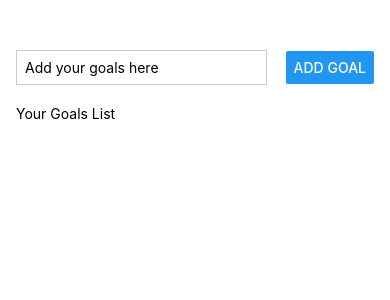
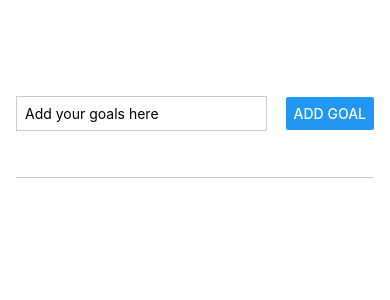
Before and after one commit to Aadiyogi112/01-Native-App, a React Native app: screen / in a window 390 px wide. Shown: the top 300 px of the page. Built offline with nearby package versions, Linux system fonts and the light colour scheme.

Commit message:
TodoList Basic

```diff
--- a/App.js
+++ b/App.js
@@ -1,14 +1,57 @@
-import { StyleSheet, Text, View, Button, TextInput } from "react-native";
+import { useState } from "react";
+import {
+  StyleSheet,
+  Text,
+  View,
+  Button,
+  TextInput,
+  ScrollView,
+  FlatList,
+} from "react-native";
 
 export default function App() {
+  const [enteredGoalText, setEnteredGoalText] = useState("");
+  const [goals, setGoals] = useState([]);
+
+  const goalInputHandler = (enteredText) => {
+    setEnteredGoalText(enteredText);
+  };
+
+  const addGoalHandler = () => {
+    setGoals((currentGoals) => [...currentGoals, enteredGoalText]);
+  };
+
   return (
     <View style={styles.appContainer}>
       <View style={styles.inputContainer}>
-        <TextInput style={styles.textInput} placeholder="Add your goals here"/>
-      <Button title="Add Goal" />
+        <TextInput
+          style={styles.textInput}
+          placeholder="Add your goals here"
+          onChangeText={goalInputHandler}
+        />
+        <Button onPress={addGoalHandler} title="Add Goal" />
       </View>
-      <View style={styles.listStyling}>
-        <Text>Your Goals List</Text>
+      <View style={styles.goalsContainer}>
+        <FlatList
+          data={goals}
+          renderItem={(itemData) => {
+            return (
+              <View style={styles.listStyle}>
+                <Text style={styles.goalText}>{itemData.item}</Text>
+              </View>
+            );
+          }}
+        />
+
+        {/* <ScrollView>
+          {goals.map((goal, index) => {
+            return (
+              <View style={styles.listStyle} key={index}>
+                <Text style={styles.goalText}>{goal}</Text>
+              </View>
+            );
+          })}
+        </ScrollView> */}
       </View>
     </View>
   );
@@ -16,25 +59,37 @@ export default function App() {
 
 const styles = StyleSheet.create({
   appContainer: {
+    flex: 1,
     paddingTop: 50,
-    paddingHorizontal: 16
+    paddingHorizontal: 16,
   },
-  inputContainer:{
-    flexDirection: 'row',
-    justifyContent: 'space-between',
-    alignItems:'center'
-
+  inputContainer: {
+    flex: 1,
+    flexDirection: "row",
+    justifyContent: "space-between",
+    alignItems: "center",
+    marginBottom: 30,
+    borderBottomWidth: 1,
+    borderBottomColor: "#cccccc",
   },
   textInput: {
     borderWidth: 1,
-    borderColor: '#cccccc',
-    width: '70%',
+    borderColor: "#cccccc",
+    width: "70%",
     marginRight: 8,
     padding: 8,
   },
-  listStyling:{
-    paddingTop: 20,
-    alignContent: 'center',
-    justifyContent: 'center'
-  }
+  goalsContainer: {
+    flex: 5,
+  },
+  listStyle: {
+    margin: 8,
+    borderRadius: 6,
+    padding: 8,
+    backgroundColor: "#7e00aa",
+    // color: "white",
+  },
+  goalText: {
+    color: "white",
+  },
 });
```
